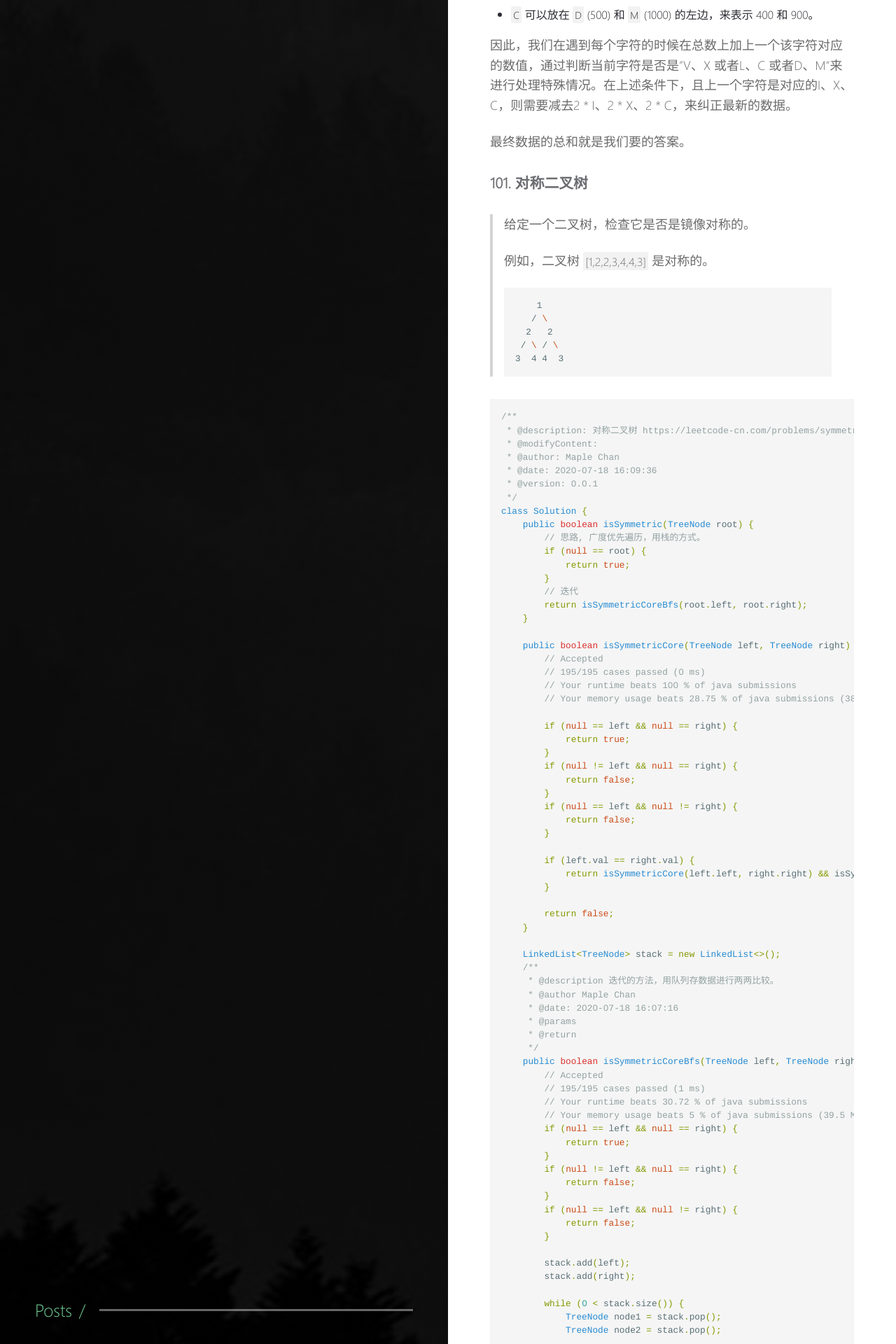
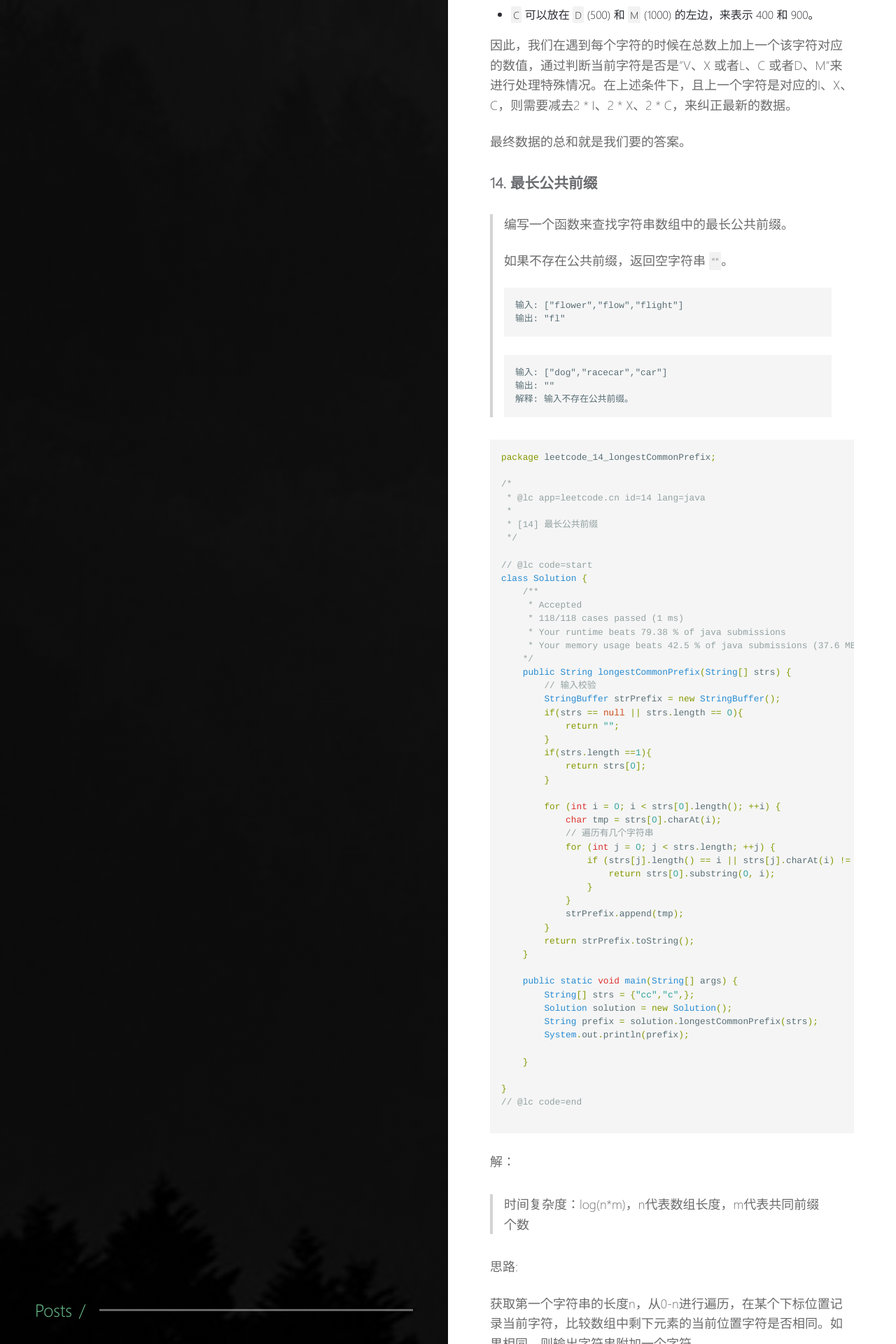
Before and after one commit to Maple-Chan/Maple-Chan.github.io, a Jekyll site: the page built from _posts/2020-07-27-Leetcode.md, in a window 1280 px wide. Shown: the part 2696-4616 px from the top of the page at 70% size. Built offline with Jekyll 4.4.1, drawn with Linux system fonts in a browser that asks for light colours; some of the changed text lies outside the part shown.

Commit message:
一篇题解leetcode14

````diff
--- a/_posts/2020-07-27-Leetcode.md
+++ b/_posts/2020-07-27-Leetcode.md
@@ -114,6 +114,88 @@ class Solution {
 因此，我们在遇到每个字符的时候在总数上加上一个该字符对应的数值，通过判断当前字符是否是”V、X 或者L、C 或者D、M”来进行处理特殊情况。在上述条件下，且上一个字符是对应的I、X、C，则需要减去2 * I、2 * X、2 * C，来纠正最新的数据。
 
 最终数据的总和就是我们要的答案。
+
+
+
+### 14. 最长公共前缀
+
+> 编写一个函数来查找字符串数组中的最长公共前缀。
+>
+> 如果不存在公共前缀，返回空字符串 `""`。
+>
+> ```
+> 输入: ["flower","flow","flight"]
+> 输出: "fl"
+> ```
+>
+> ```
+> 输入: ["dog","racecar","car"]
+> 输出: ""
+> 解释: 输入不存在公共前缀。
+> ```
+
+
+
+```java
+package leetcode_14_longestCommonPrefix;
+
+/*
+ * @lc app=leetcode.cn id=14 lang=java
+ *
+ * [14] 最长公共前缀
+ */
+
+// @lc code=start
+class Solution {
+    /**
+     * Accepted
+     * 118/118 cases passed (1 ms)
+     * Your runtime beats 79.38 % of java submissions
+     * Your memory usage beats 42.5 % of java submissions (37.6 MB)
+    */
+    public String longestCommonPrefix(String[] strs) {
+        // 输入校验
+        StringBuffer strPrefix = new StringBuffer();
+        if(strs == null || strs.length == 0){
+            return "";
+        }
+        if(strs.length ==1){
+            return strs[0];
+        }
+
+        for (int i = 0; i < strs[0].length(); ++i) {
+            char tmp = strs[0].charAt(i);
+            // 遍历有几个字符串
+            for (int j = 0; j < strs.length; ++j) {
+                if (strs[j].length() == i || strs[j].charAt(i) != tmp) {
+                    return strs[0].substring(0, i);
+                }
+            }
+            strPrefix.append(tmp);
+        }
+        return strPrefix.toString();
+    }
+
+    public static void main(String[] args) {
+        String[] strs = {"cc","c",};
+        Solution solution = new Solution();
+        String prefix = solution.longestCommonPrefix(strs);
+        System.out.println(prefix);
+
+    }
+
+}
+// @lc code=end
+
+```
+
+解：
+
+> 时间复杂度：log(n*m)，n代表数组长度，m代表共同前缀个数
+
+思路:
+
+获取第一个字符串的长度n，从0-n进行遍历，在某个下标位置记录当前字符，比较数组中剩下元素的当前位置字符是否相同。如果相同，则输出字符串附加一个字符。
 
 
 
````
